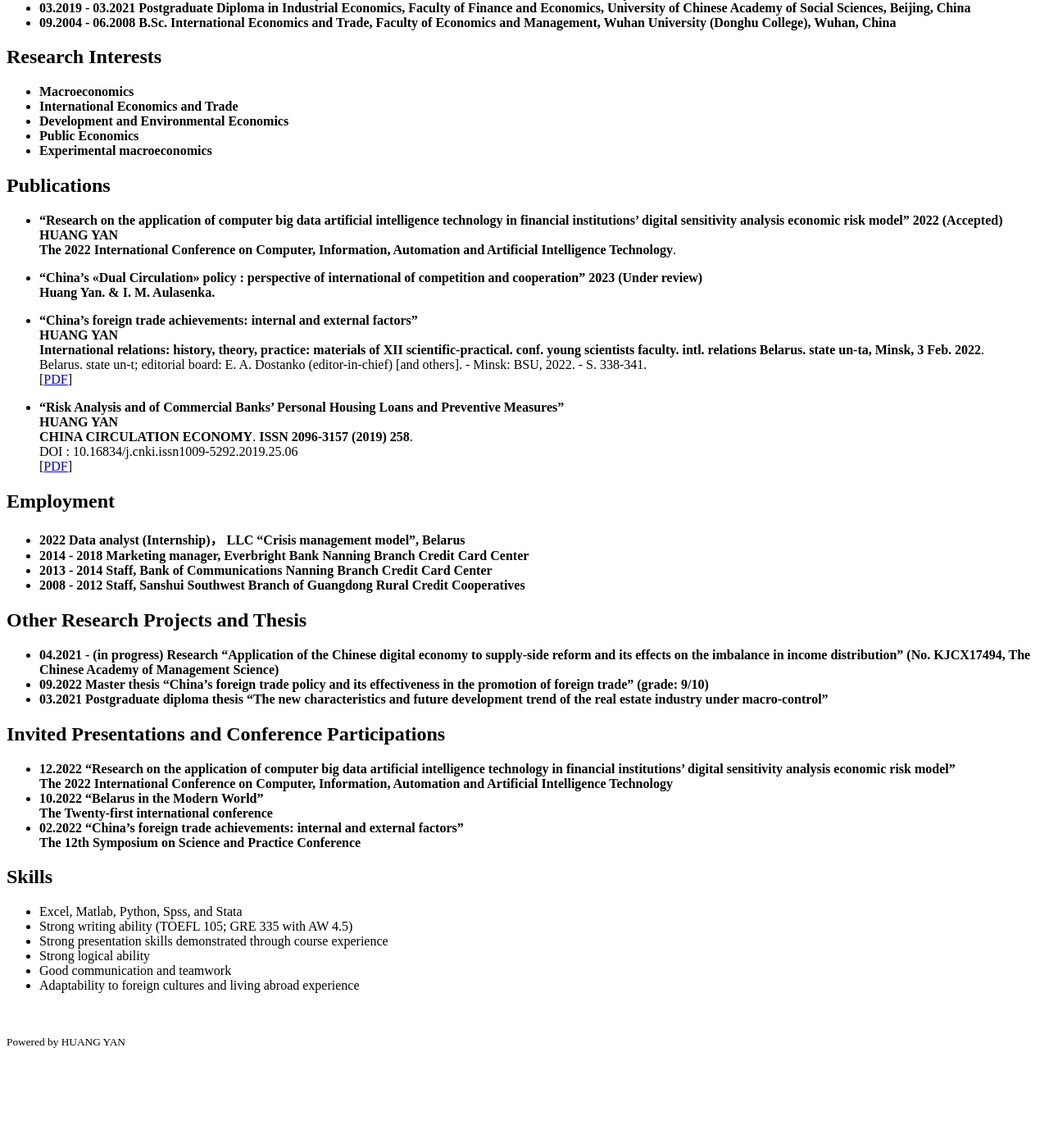
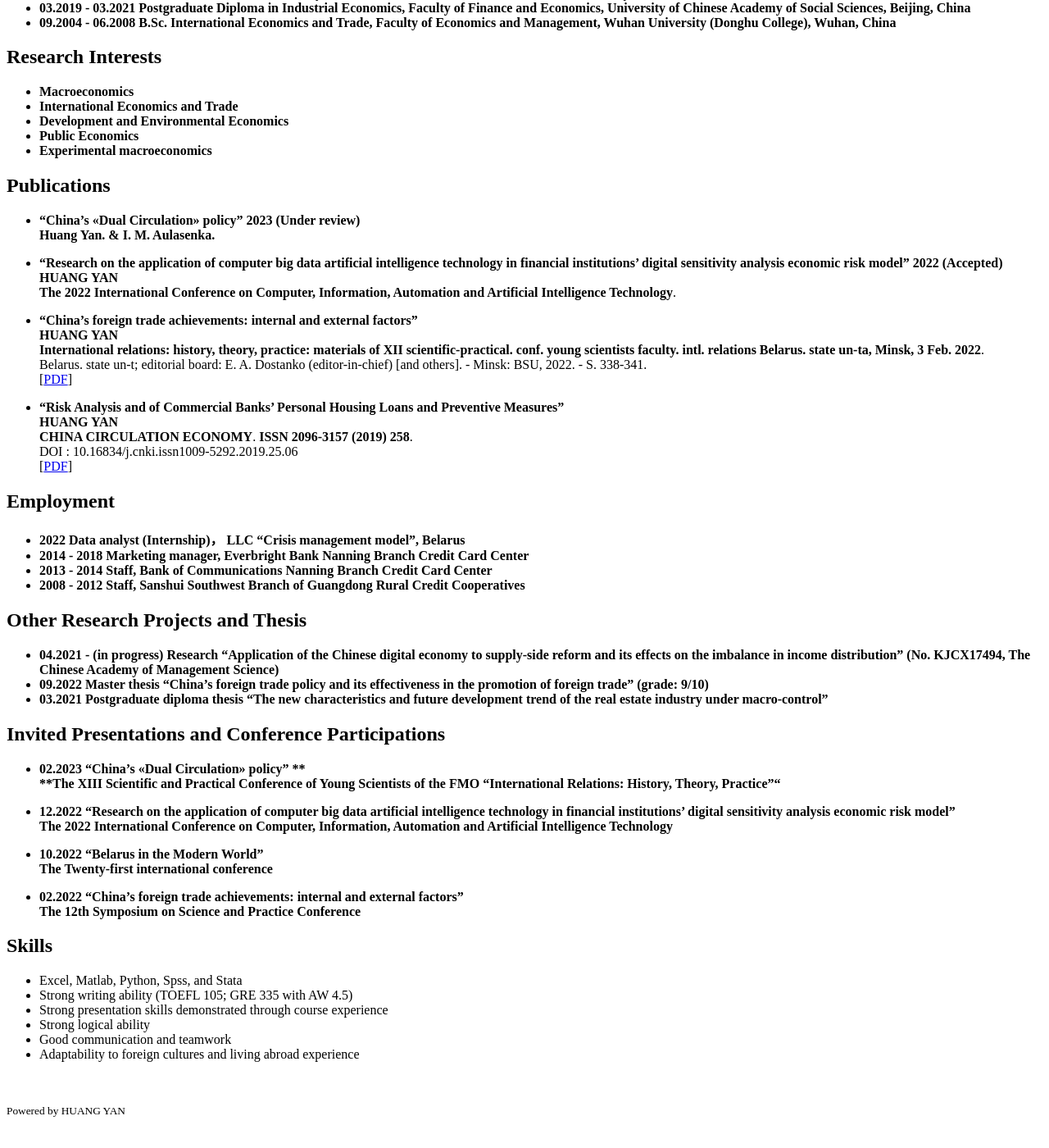
Before and after one commit to huangyan211/HuangYan, a Jekyll site: the page built from index.md, in a window 1280 px wide and 1400 px high, scrolled down 2957 px. Shown: the whole window at 82% size. Built offline with Jekyll 4.4.1, drawn with Linux system fonts in a browser that asks for light colours; nearby versions of some CDN libraries; a style sheet for code colours, icons or effects is not loaded; our own code applies the rules of GitHub Pages for plain Markdown files; before the commit the page ends 4296 px from its top, so only the background shows below that.

Commit message:
Update index.md

```diff
--- a/index.md
+++ b/index.md
@@ -27,17 +27,17 @@ My vision is for people to have an equal opportunity to manage their own lives.
 
 ## Publications
 
+- **“China's «Dual Circulation» policy” 2023 (Under review)**
+  <br>
+  **Huang Yan. & I. M. Aulasenka.**
+  <br>
+
 - **“Research on the application of computer big data artificial intelligence technology in financial institutions' digital sensitivity analysis economic risk model” 2022 (Accepted)**
   <br>
   **HUANG YAN**
   <br>
    **The 2022 International Conference on Computer, Information, Automation and Artificial Intelligence Technology**.
    <br>
-
-- **“China's «Dual Circulation» policy : perspective of international of competition and cooperation” 2023 (Under review)**
-  <br>
-  **Huang Yan. & I. M. Aulasenka.**
-  <br>
 
 - **“China's foreign trade achievements: internal and external factors”**
   <br>
@@ -71,14 +71,22 @@ My vision is for people to have an equal opportunity to manage their own lives.
 - **03.2021                       Postgraduate diploma thesis "The new characteristics and future development trend of the real estate industry under macro-control"**
 
 ## Invited Presentations and Conference Participations
+
+- **02.2023       "China's «Dual Circulation» policy" **
+  <br>
+ **The XIII Scientific and Practical Conference of Young Scientists of the FMO "International Relations: History, Theory, Practice""**
+  <br>
+
 - **12.2022       "Research on the application of computer big data artificial intelligence technology in financial institutions' digital sensitivity analysis economic risk model"**
   <br>
  **The 2022 International Conference on Computer, Information, Automation and Artificial Intelligence Technology**
   <br>
+
 - **10.2022       "Belarus in the Modern World"**
   <br>
  **The Twenty-first international conference**
   <br>
+
 - **02.2022       "China's foreign trade achievements: internal and external factors"**
   <br>
  **The 12th Symposium on Science and Practice Conference**
```
